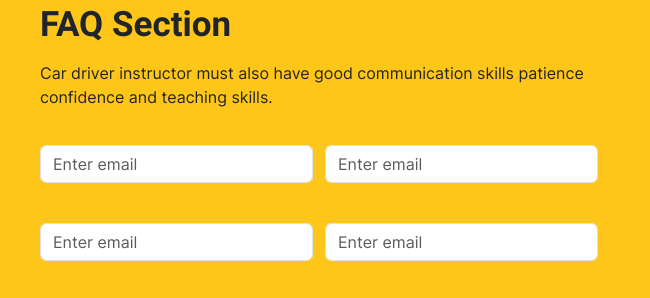
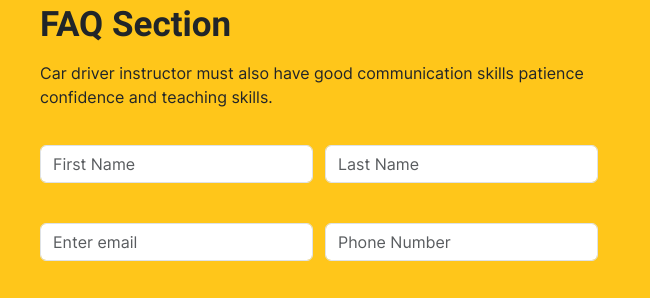
Before and after one commit to monir065/taxicub, a plain HTML site: page index.html in a window 1280 px wide. Shown: the part 4540-4838 px from the top of the page, 600-1250 px from the left. Drawn offline with Linux system fonts and the light colour scheme.

Commit message:
Update index.html

```diff
--- a/index.html
+++ b/index.html
@@ -406,7 +406,12 @@
                   <div class="row m-0">
                     <div class="col-12 col-sm-6 ps-0 form-group">
                       <div class="form_in">
-                        <input type="text" class="form-control" placeholder="Enter email" name="email">
+                        <input type="text" class="form-control" placeholder="First Name" name="fname">
+                      </div>
+                    </div>
+                    <div class="col-12 col-sm-6 ps-0 form-group">
+                      <div class="form_in">
+                        <input type="text" class="form-control" placeholder="Last Name" name="lname">
                       </div>
                     </div>
                     <div class="col-12 col-sm-6 ps-0 form-group">
@@ -416,12 +421,7 @@
                     </div>
                     <div class="col-12 col-sm-6 ps-0 form-group">
                       <div class="form_in">
-                        <input type="text" class="form-control" placeholder="Enter email" name="email">
-                      </div>
-                    </div>
-                    <div class="col-12 col-sm-6 ps-0 form-group">
-                      <div class="form_in">
-                        <input type="text" class="form-control" placeholder="Enter email" name="email">
+                        <input type="text" class="form-control" placeholder="Phone Number" name="phone">
                       </div>
                     </div>
                     <div class="col ps-0 form-group">
```
